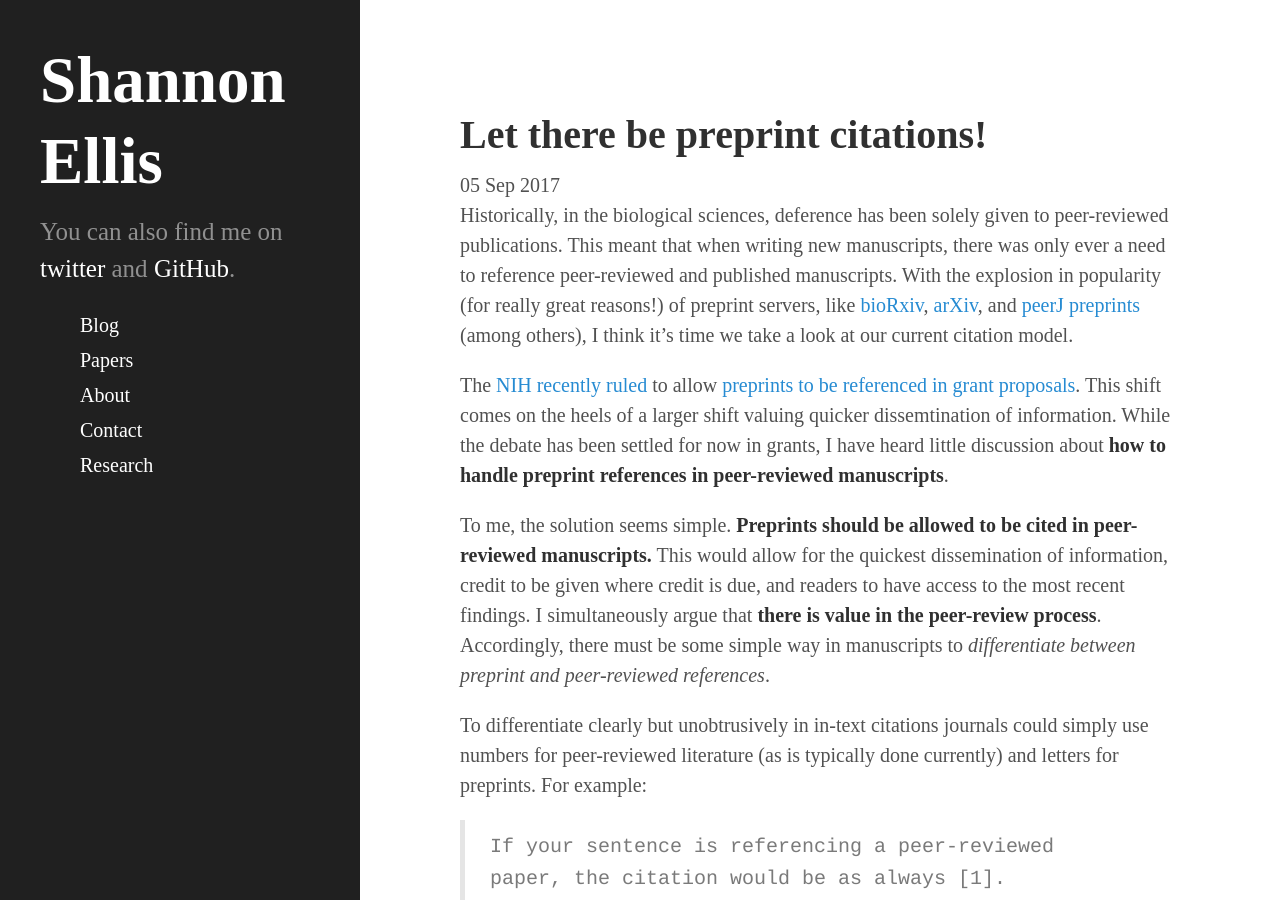
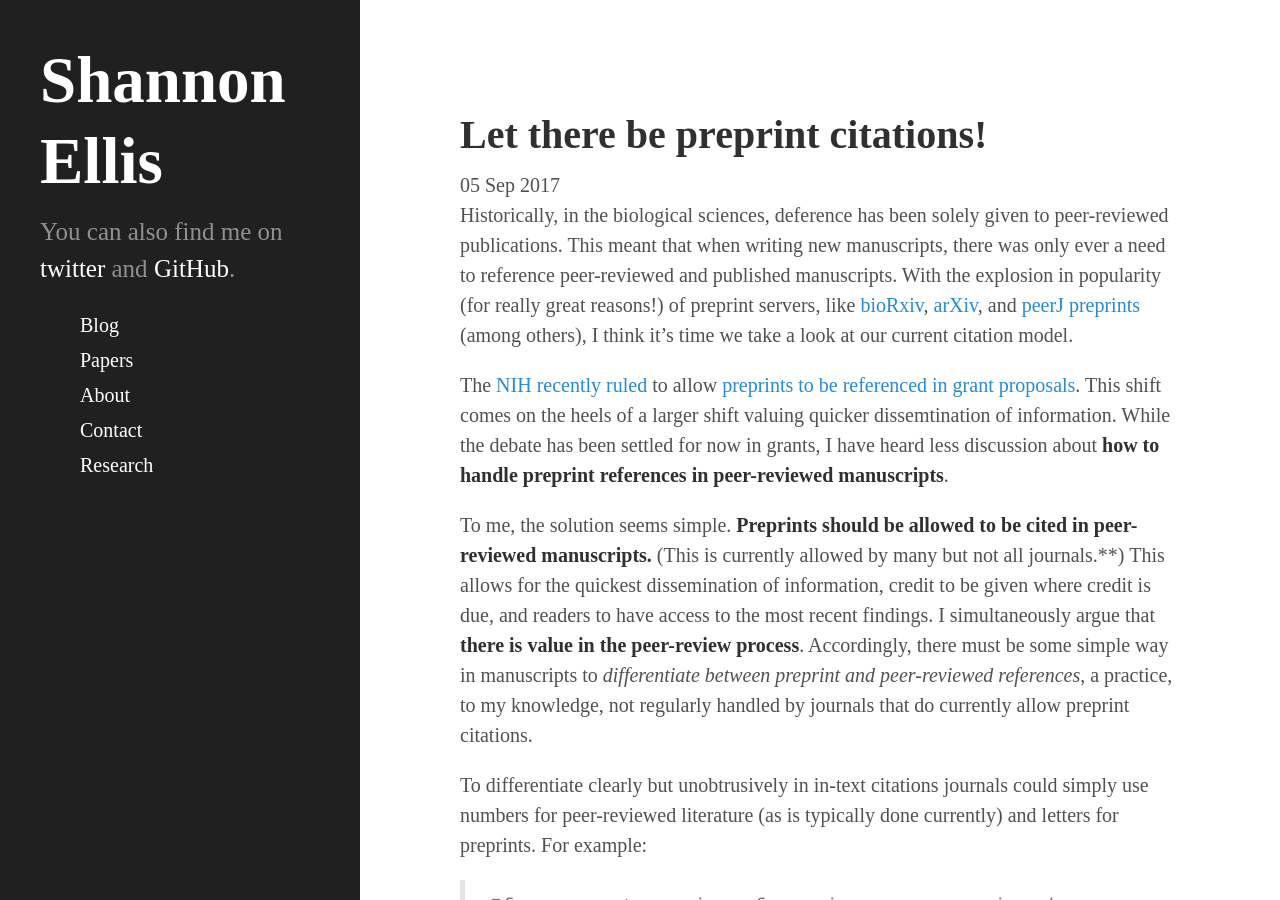
Before and after one commit to ShanEllis/ShanEllis.github.io, a Jekyll site: the page built from _posts/2017-09-05-Preprints.md, in a window 1280 px wide and 900 px high. Built offline with Jekyll 4.4.1, drawn with Linux system fonts in a browser that asks for light colours; comment, search, counter and statistics services are not loaded; some of the changed text lies outside the part shown.

Commit message:
add text to clafiry

```diff
--- a/_posts/2017-09-05-Preprints.md
+++ b/_posts/2017-09-05-Preprints.md
@@ -6,9 +6,9 @@ comments: yes
 
 Historically, in the biological sciences, deference has been solely given to peer-reviewed publications. This meant that when writing new manuscripts, there was only ever a need to reference peer-reviewed and published manuscripts. With the explosion in popularity (for really great reasons!) of preprint servers, like [bioRxiv](http://www.biorxiv.org/), [arXiv](https://arxiv.org/), and [peerJ preprints](https://peerj.com/preprints/) (among others), I think it's time we take a look at our current citation model.
 
-The [NIH recently ruled](https://grants.nih.gov/grants/guide/notice-files/NOT-OD-17-050.html) to allow [preprints to be referenced in grant proposals](http://www.sciencemag.org/news/2017/03/nih-enables-investigators-include-draft-preprints-grant-proposals). This shift comes on the heels of a larger shift valuing quicker dissemtination of information. While the debate has been settled for now in grants, I have heard little discussion about **how to handle preprint references in peer-reviewed manuscripts**.
+The [NIH recently ruled](https://grants.nih.gov/grants/guide/notice-files/NOT-OD-17-050.html) to allow [preprints to be referenced in grant proposals](http://www.sciencemag.org/news/2017/03/nih-enables-investigators-include-draft-preprints-grant-proposals). This shift comes on the heels of a larger shift valuing quicker dissemtination of information. While the debate has been settled for now in grants, I have heard less discussion about **how to handle preprint references in peer-reviewed manuscripts**.
 
-To me, the solution seems simple. **Preprints should be allowed to be cited in peer-reviewed manuscripts.** This would allow for the quickest dissemination of information, credit to be given where credit is due, and readers to have access to the most recent findings. I simultaneously argue that **there is value in the peer-review process**. Accordingly, there must be some simple way in manuscripts to *differentiate between preprint and peer-reviewed references*.
+To me, the solution seems simple. **Preprints should be allowed to be cited in peer-reviewed manuscripts.** (This is currently allowed by many but not all journals.\*\*) This allows for the quickest dissemination of information, credit to be given where credit is due, and readers to have access to the most recent findings. I simultaneously argue that **there is value in the peer-review process**. Accordingly, there must be some simple way in manuscripts to *differentiate between preprint and peer-reviewed references*, a practice, to my knowledge, not regularly handled by journals that do currently allow preprint citations.
 
 To differentiate clearly but unobtrusively in in-text citations journals could simply use numbers for peer-reviewed literature (as is typically done currently) and letters for preprints. For example:
 
@@ -46,3 +46,5 @@ Okay, so we've got a suggested update to the old model. What about problems that
 \*I currently use [Zotero](https://www.zotero.org/) to track citations, but I would certainly switch my source manager to whichever best handles this new model should it be implemented. The citation manager that seamlessly identifies manuscripts that have since been peer-reviewed and has the capability to update my in-text citations and references section accordingly will gain a user....unless of course that manager is Zotero, in which case they keep a user!
 
 As we move forward to a world that increasingly values preprints, we must be able to reference preprints in manuscripts. While preprints are wonderful, the peer-review process is also valuable, and references in manuscripts must differentiate between the two. Finally, going forward, a system that detects when preprints have been peer-reviewed and updates citations and references in manuscripts accordingly will be invaluable.
+
+\*\* Text added to clarify that many journals do currently allow preprint citation. Thanks to [Valentine Svensson](https://twitter.com/vallens/status/905154945825067013) for pointing out this ommission on Twitter.
```
